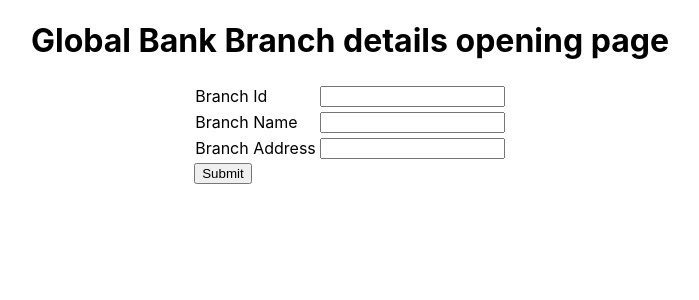
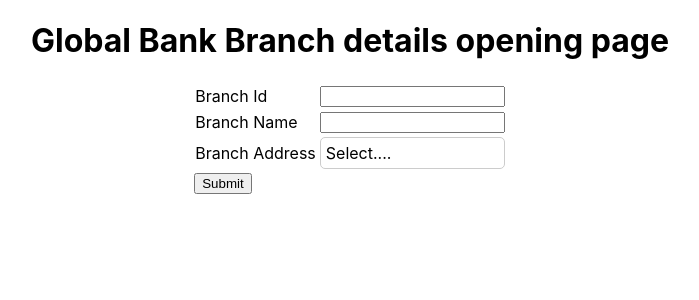
Before and after one commit to akshitgupta23/Capstone_Project_B2_P1, a React (Create React App) app in the folder Capstone_project_react/: page /add-branch in a window 1280 px wide. Shown: the top 300 px of the page, without its empty margins (290-989 px from the left). Built offline with nearby package versions, Linux system fonts and the light colour scheme.

Commit message:
Added dropdown

```diff
--- /dev/null
+++ b/Capstone_project_react/src/Dropdown.css
@@ -0,0 +1,38 @@
+.dropdown-container {
+  text-align: left;
+  border: 1px solid #ccc;
+  position: relative;
+  border-radius: 5px;
+}
+
+.dropdown-input {
+  padding: 5px;
+  display: flex;
+  align-items: center;
+  justify-content: space-between;
+  user-select: none;
+}
+
+.dropdown-menu {
+position: absolute;
+transform: translateY(4px);
+width: 100%;
+border: 1px solid #ccc;
+overflow: auto;
+max-height: 150px;
+background-color: #fff;
+}
+
+.dropdown-item {
+padding: 5px;
+cursor: pointer;
+}
+
+.dropdown-item:hover {
+background-color: #9fc3f870;
+}
+
+.dropdown-item.selected {
+    background-color: #0d6efd;
+    color: #fff;
+}
--- /dev/null
+++ b/Capstone_project_react/src/Dropdown.js
@@ -0,0 +1,70 @@
+import React, {useState, useEffect} from "react";
+
+import "./Dropdown.css";
+
+//const Icon = () => {
+//  return (
+//    <svg height="20" width="20" viewBox="0 0 20 20">
+//      <path d="M4.516 7.548c0.436-0.446 1.043-0.481 1.576 0l3.908 3.747 3.908-3.747c0.533-0.481 1.141-0.446 1.574 0 0.436 0.445 0.408 1.197 0 1.615-0.406 0.418-4.695 4.502-4.695 4.502-0.217 0.223-0.502 0.335-0.787 0.335s-0.57-0.112-0.789-0.335c0 0-4.287-4.084-4.695-4.502s-0.436-1.17 0-1.615z"></path>
+//    </svg>
+//  );
+//};
+
+const Dropdown = ({placeholder, options}) => {
+
+  const [showMenu, setShowMenu] = useState(false);
+  const [selectedValue, setSelectedValue] = useState(null);
+
+  useEffect(() => {
+    const handler = () => setShowMenu(false);
+
+    window.addEventListener("click", handler);
+    return () => {
+        window.removeEventListener("click", handler);
+    };
+  });
+
+  const handleInputClick = (e) => {
+    e.stopPropagation();
+    setShowMenu(!showMenu);
+  };
+  const getDisplay = () => {
+    if (selectedValue) {
+        return selectedValue.label;
+    }
+    return placeholder;
+  };
+
+  const onItemClick = (option) => {
+    setSelectedValue(option);
+  };
+
+  const isSelected = (option) => {
+    if (!selectedValue){
+        return false;
+    }
+    return selectedValue.value===option.value;
+  };
+
+  return (
+    <div className="dropdown-container">
+      <div onClick={handleInputClick} className="dropdown-input">
+      {showMenu && ( <div className="dropdown-menu">
+        {options.map((option) => (
+            <div onClick={() => onItemClick(option)} key={option.value} className={`dropdown-item ${isSelected(option) && "selected"}`}>
+                {option.label}
+            </div>
+        ))}
+      </div>
+      )}
+        <div className="dropdown-selected-value">{getDisplay()}</div>
+        <div className="dropdown-tools">
+          <div className="dropdown-tool">
+          </div>
+        </div>
+      </div>
+    </div>
+  );
+};
+
+export default Dropdown;
--- a/Capstone_project_react/src/add_branch.js
+++ b/Capstone_project_react/src/add_branch.js
@@ -1,10 +1,18 @@
 import React,{useState} from 'react'
 import axios from 'axios'
+import Dropdown from './Dropdown';
 
 const Add_branch = () => {
     const [BranchId,setBranchId]=useState("");
     const [BranchName,setBranchName]=useState("");
     const [BranchAddress,setBranchAddress]=useState("");
+    const options = [
+        {value: "delhi", label: "Delhi"},
+        {value: "mumbai", label: "Mumbai"},
+        {value: "bengaluru", label: "Bengaluru"},
+        {value: "hyderabad", label: "Hyderabad"},
+        {value: "chennai", label: "Chennai"},
+    ];
     const submitThis=(e)=>{
         e.preventDefault()
         const info={BranchId:BranchId,
@@ -48,8 +56,7 @@ const Add_branch = () => {
                          Branch Address
                         </label>
                         </td>
-                        <td><input type="text" name="BranchAddress" id="BranchAddress" required value={BranchAddress} onChange={(e)=>setBranchAddress(e.target.value)}/>
-                        </td>
+                        <td><Dropdown placeholder="Select...." options={options} /></td>
                     </tr>
                     <button type="submit">Submit</button>
                     </table>
```
